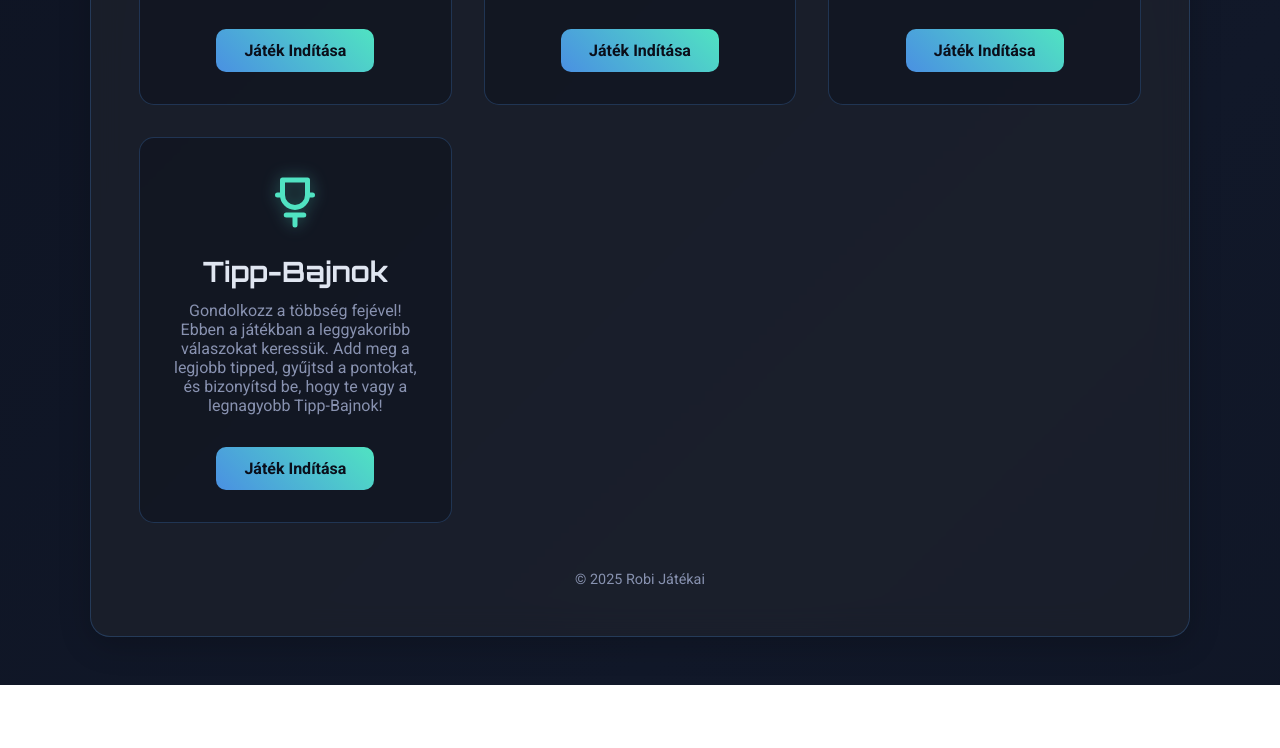
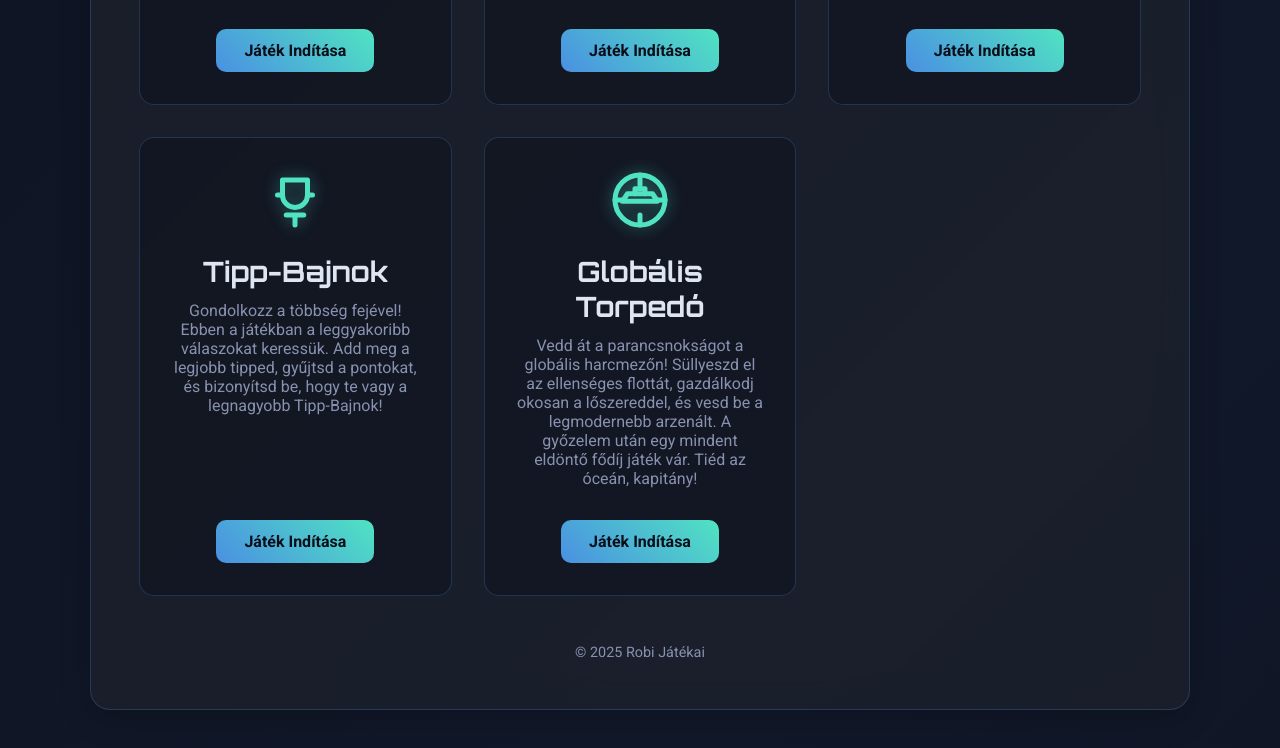
Before and after one commit to Robszerko/oldalaim, a plain HTML site: page index.html in a window 1280 px wide. Shown: the part 1086-1834 px from the top of the page. Before the commit the page ends 1771 px from the top, so only its background shows below. Drawn offline with Linux system fonts and the light colour scheme.

Commit message:
Update index.html

```diff
--- a/index.html
+++ b/index.html
@@ -243,7 +243,7 @@
                 <a href="https://robszerko.github.io/szoda/" target="_blank" class="launch-button">Játék Indítása</a>
             </div>
 
-            <!-- ÚJ JÁTÉK: Tipp-Bajnok -->
+            <!-- JÁTÉK 7: Tipp-Bajnok -->
             <div class="game-card">
                 <div class="game-icon">
                     <svg xmlns="http://www.w3.org/2000/svg" viewBox="0 0 24 24" fill="none" stroke="currentColor" stroke-width="2" stroke-linecap="round" stroke-linejoin="round"><path d="M12 22V18M8.5 18H15.5M12 15C14.7614 15 17 12.7614 17 10V4H7V10C7 12.7614 9.23858 15 12 15ZM5 10H7M17 10H19"/></svg>
@@ -251,6 +251,16 @@
                 <h2>Tipp-Bajnok</h2>
                 <p>Gondolkozz a többség fejével! Ebben a játékban a leggyakoribb válaszokat keressük. Add meg a legjobb tipped, gyűjtsd a pontokat, és bizonyítsd be, hogy te vagy a legnagyobb Tipp-Bajnok!</p>
                 <a href="https://robszerko.github.io/tippbajnok/" target="_blank" class="launch-button">Játék Indítása</a>
+            </div>
+
+            <!-- ÚJ JÁTÉK: Globális Torpedó -->
+            <div class="game-card">
+                <div class="game-icon">
+                    <svg xmlns="http://www.w3.org/2000/svg" viewBox="0 0 24 24" fill="none" stroke="currentColor" stroke-width="2" stroke-linecap="round" stroke-linejoin="round"><circle cx="12" cy="12" r="10"></circle><path d="M12 2v4"></path><path d="M12 18v4"></path><path d="M2 12h4"></path><path d="M18 12h4"></path><path d="M5 12.5l2-3h10l2 3h-14Z"></path><path d="M10 9.5V7.5h4v2"></path></svg>
+                </div>
+                <h2>Globális Torpedó</h2>
+                <p>Vedd át a parancsnokságot a globális harcmezőn! Süllyeszd el az ellenséges flottát, gazdálkodj okosan a lőszereddel, és vesd be a legmodernebb arzenált. A győzelem után egy mindent eldöntő fődíj játék vár. Tiéd az óceán, kapitány!</p>
+                <a href="https://robszerko.github.io/torpedo/" target="_blank" class="launch-button">Játék Indítása</a>
             </div>
 
         </main>
```
